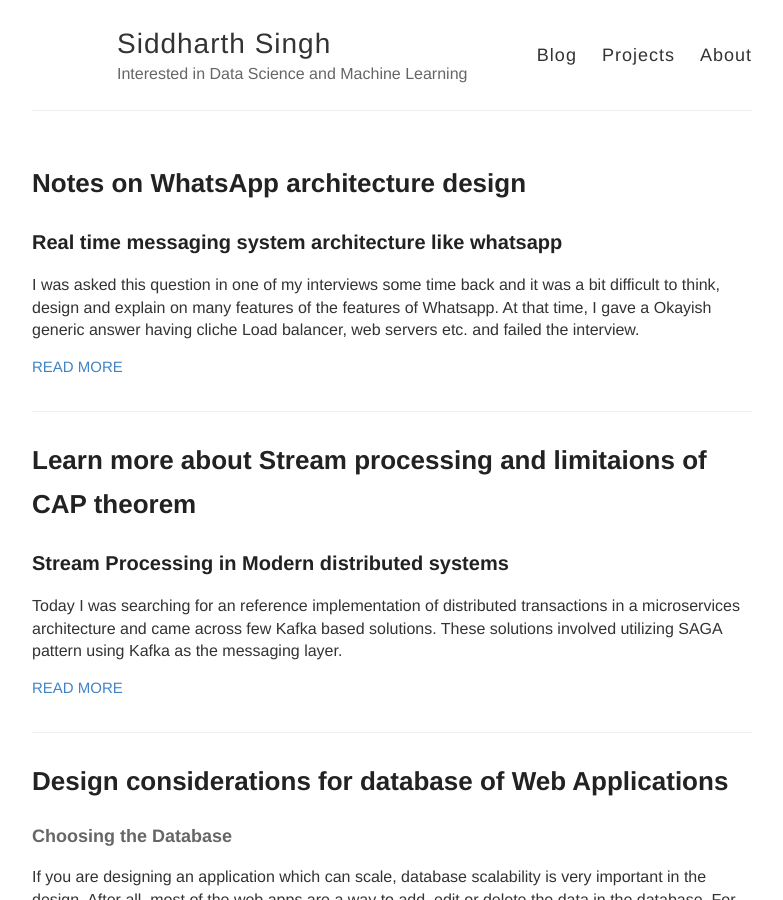
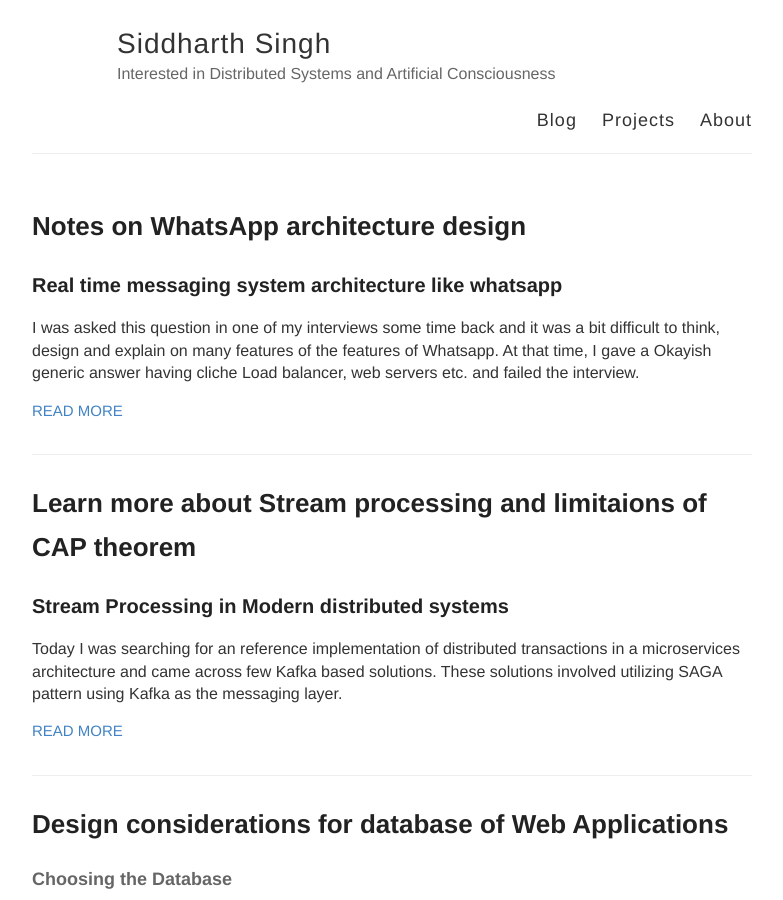
Before and after one commit to siddharthsingh89/siddharthsingh89.github.io, a Jekyll site: the page built from index.html, in a window 1280 px wide and 900 px high. Shown: the whole window, without its empty margins (248-1031 px from the left). Built offline with Jekyll 4.4.1, drawn with Linux system fonts in a browser that asks for light colours.

Commit message:
Updated interests

```diff
--- a/_config.yml
+++ b/_config.yml
@@ -6,7 +6,7 @@
 name: Siddharth Singh
 
 # Short bio or description (displayed in the header)
-description: Interested in Data Science and Machine Learning
+description: Interested in Distributed Systems and Artificial Consciousness
 
 # URL of your avatar or profile pic (you could use your GitHub profile pic)
 avatar:
```
